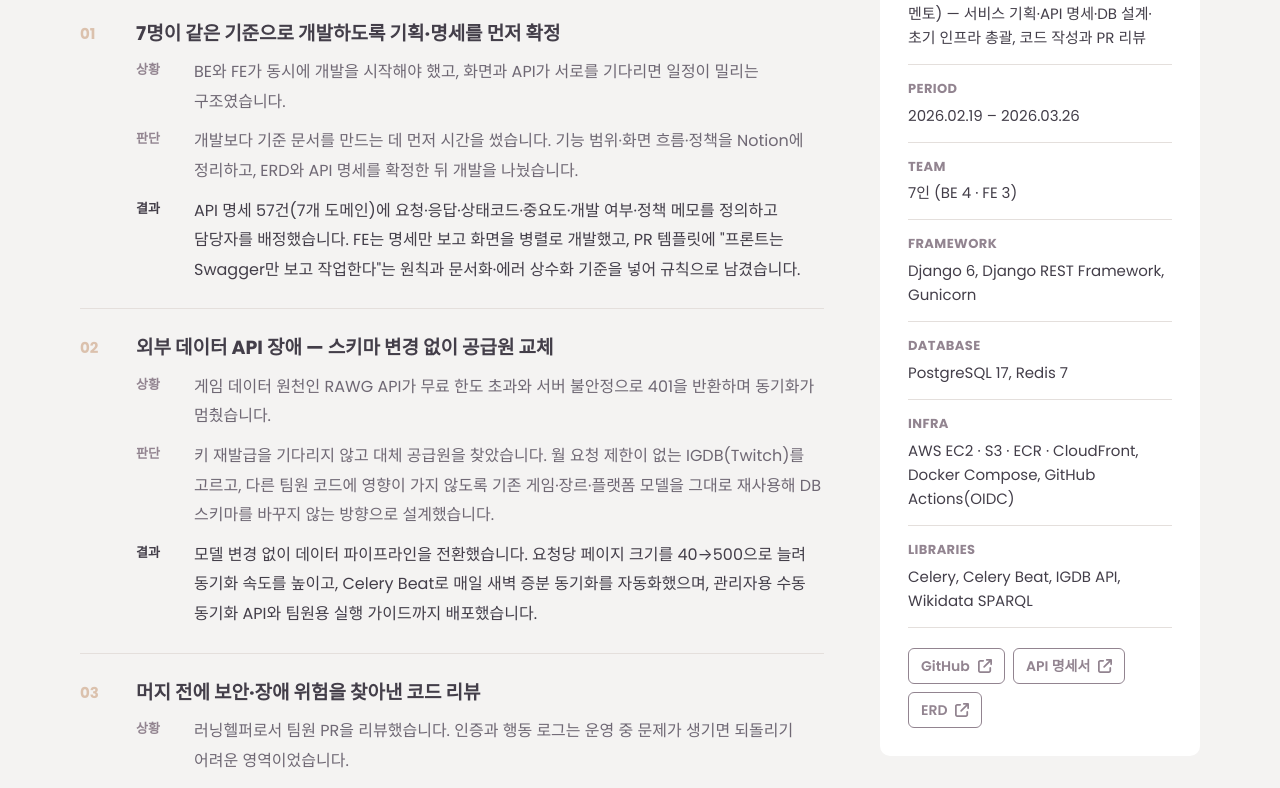
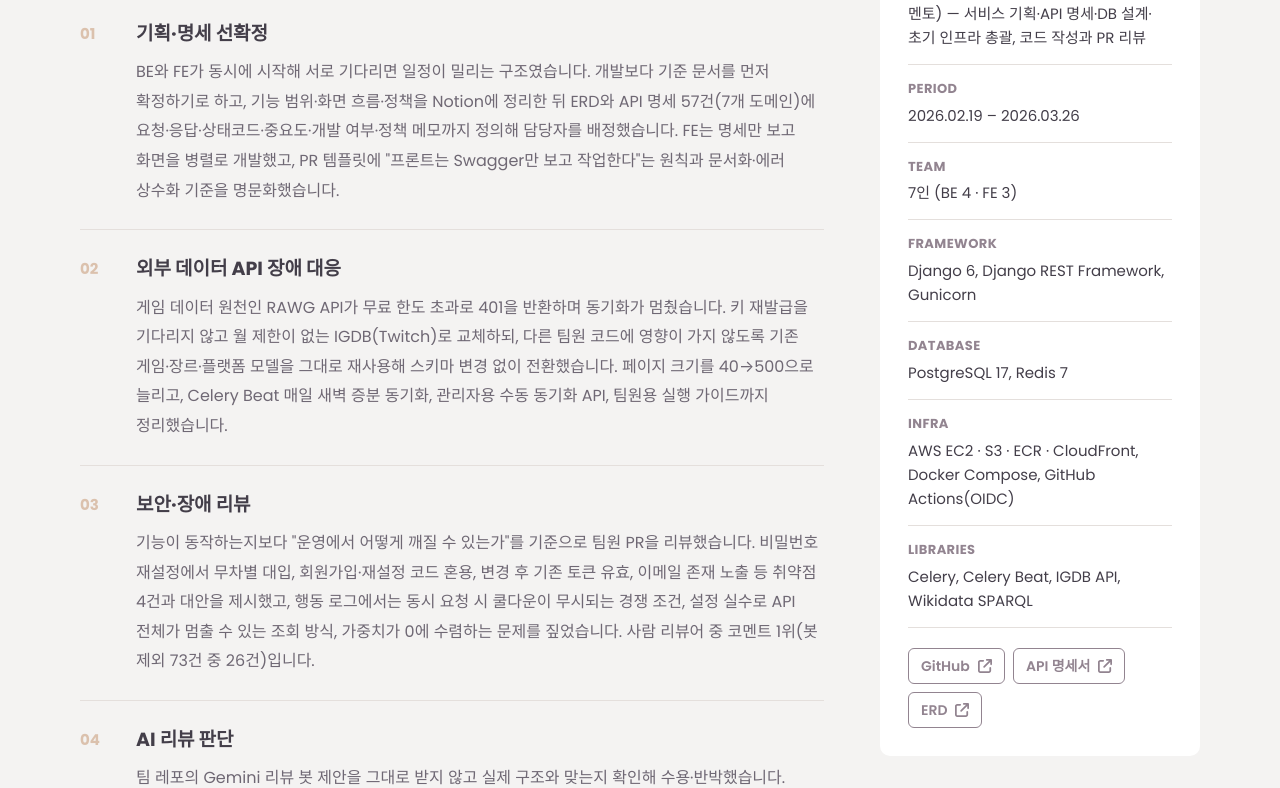
Before and after one commit to ji-min0/profile_page, a Next.js app: page /projects/gechu in a window 1280 px wide. Shown: the part 2490-3278 px from the top of the page. Built offline with nearby package versions, Linux system fonts and the light colour scheme; a web font is replaced by a local one.

Commit message:
Refactor: 문제 해결 사례를 제목과 한 문단 구성으로 정리

```diff
--- a/src/app/globals.css
+++ b/src/app/globals.css
@@ -791,40 +791,6 @@ img {
   background: var(--accent-soft);
 }
 
-/* 상황 · 판단 · 결과 */
-.steps {
-  display: grid;
-  gap: 10px;
-  margin-top: 4px;
-}
-
-.step {
-  display: grid;
-  grid-template-columns: 48px 1fr;
-  gap: 10px;
-}
-
-.step dt {
-  font-size: 13px;
-  font-weight: 700;
-  color: var(--accent);
-  padding-top: 3px;
-}
-
-.step dd {
-  color: var(--text-sub);
-  line-height: 1.85;
-  font-size: 16px;
-}
-
-.step-result dt {
-  color: var(--text);
-}
-
-.step-result dd {
-  color: var(--text);
-}
-
 .extras {
   margin-top: 56px;
 }
@@ -1048,10 +1014,6 @@ img {
   .pager {
     grid-template-columns: 1fr;
   }
-  .step {
-    grid-template-columns: 1fr;
-    gap: 2px;
-  }
   .diagram-zoom {
     opacity: 1;
   }
--- a/src/app/projects/[id]/page.tsx
+++ b/src/app/projects/[id]/page.tsx
@@ -2,7 +2,7 @@ import type { Metadata } from "next";
 import Link from "next/link";
 import { notFound } from "next/navigation";
 import { FaArrowLeft, FaArrowRight, FaArrowUpRightFromSquare, FaMagnifyingGlassPlus } from "react-icons/fa6";
-import { getProject, projects, type Highlight } from "@/data/projects";
+import { getProject, projects } from "@/data/projects";
 
 type Props = { params: Promise<{ id: string }> };
 
@@ -15,12 +15,6 @@ export async function generateMetadata({ params }: Props): Promise<Metadata> {
   if (!project) return {};
   return { title: project.title, description: project.summary };
 }
-
-const STEPS: { key: keyof Highlight; label: string }[] = [
-  { key: "situation", label: "상황" },
-  { key: "decision", label: "판단" },
-  { key: "result", label: "결과" },
-];
 
 export default async function ProjectDetail({ params }: Props) {
   const { id } = await params;
@@ -93,17 +87,7 @@ export default async function ProjectDetail({ params }: Props) {
                 <span className="highlight-num">{String(i + 1).padStart(2, "0")}</span>
                 <div>
                   <h3>{h.title}</h3>
-                  {h.body && <p>{h.body}</p>}
-                  {STEPS.some((s) => h[s.key]) && (
-                    <dl className="steps">
-                      {STEPS.filter((s) => h[s.key]).map((s) => (
-                        <div key={s.key} className={`step step-${s.key}`}>
-                          <dt>{s.label}</dt>
-                          <dd>{h[s.key]}</dd>
-                        </div>
-                      ))}
-                    </dl>
-                  )}
+                  <p>{h.body}</p>
                 </div>
               </div>
             ))}
--- a/src/data/projects.ts
+++ b/src/data/projects.ts
@@ -3,14 +3,7 @@ export type ProjectLink = { label: string; url: string };
 export type DetailImage = { src: string; caption: string };
 export type Diagram = DetailImage & { title: string; points?: string[] };
 
-/** 문제 해결 사례 — 상황 → 판단 → 결과. 셋 중 없는 항목은 body 하나로 써도 됨 */
-export type Highlight = {
-  title: string;
-  situation?: string;
-  decision?: string;
-  result?: string;
-  body?: string;
-};
+export type Highlight = { title: string; body: string };
 
 export type Project = {
   id: string;
@@ -75,34 +68,24 @@ export const projects: Project[] = [
     ],
     highlights: [
       {
-        title: "7명이 같은 기준으로 개발하도록 기획·명세를 먼저 확정",
-        situation: "BE와 FE가 동시에 개발을 시작해야 했고, 화면과 API가 서로를 기다리면 일정이 밀리는 구조였습니다.",
-        decision:
-          "개발보다 기준 문서를 만드는 데 먼저 시간을 썼습니다. 기능 범위·화면 흐름·정책을 Notion에 정리하고, ERD와 API 명세를 확정한 뒤 개발을 나눴습니다.",
-        result:
-          "API 명세 57건(7개 도메인)에 요청·응답·상태코드·중요도·개발 여부·정책 메모를 정의하고 담당자를 배정했습니다. FE는 명세만 보고 화면을 병렬로 개발했고, PR 템플릿에 \"프론트는 Swagger만 보고 작업한다\"는 원칙과 문서화·에러 상수화 기준을 넣어 규칙으로 남겼습니다.",
+        title: "기획·명세 선확정",
+        body:
+          "BE와 FE가 동시에 시작해 서로 기다리면 일정이 밀리는 구조였습니다. 개발보다 기준 문서를 먼저 확정하기로 하고, 기능 범위·화면 흐름·정책을 Notion에 정리한 뒤 ERD와 API 명세 57건(7개 도메인)에 요청·응답·상태코드·중요도·개발 여부·정책 메모까지 정의해 담당자를 배정했습니다. FE는 명세만 보고 화면을 병렬로 개발했고, PR 템플릿에 \"프론트는 Swagger만 보고 작업한다\"는 원칙과 문서화·에러 상수화 기준을 명문화했습니다.",
       },
       {
-        title: "외부 데이터 API 장애 — 스키마 변경 없이 공급원 교체",
-        situation: "게임 데이터 원천인 RAWG API가 무료 한도 초과와 서버 불안정으로 401을 반환하며 동기화가 멈췄습니다.",
-        decision:
-          "키 재발급을 기다리지 않고 대체 공급원을 찾았습니다. 월 요청 제한이 없는 IGDB(Twitch)를 고르고, 다른 팀원 코드에 영향이 가지 않도록 기존 게임·장르·플랫폼 모델을 그대로 재사용해 DB 스키마를 바꾸지 않는 방향으로 설계했습니다.",
-        result:
-          "모델 변경 없이 데이터 파이프라인을 전환했습니다. 요청당 페이지 크기를 40→500으로 늘려 동기화 속도를 높이고, Celery Beat로 매일 새벽 증분 동기화를 자동화했으며, 관리자용 수동 동기화 API와 팀원용 실행 가이드까지 배포했습니다.",
+        title: "외부 데이터 API 장애 대응",
+        body:
+          "게임 데이터 원천인 RAWG API가 무료 한도 초과로 401을 반환하며 동기화가 멈췄습니다. 키 재발급을 기다리지 않고 월 제한이 없는 IGDB(Twitch)로 교체하되, 다른 팀원 코드에 영향이 가지 않도록 기존 게임·장르·플랫폼 모델을 그대로 재사용해 스키마 변경 없이 전환했습니다. 페이지 크기를 40→500으로 늘리고, Celery Beat 매일 새벽 증분 동기화, 관리자용 수동 동기화 API, 팀원용 실행 가이드까지 정리했습니다.",
       },
       {
-        title: "머지 전에 보안·장애 위험을 찾아낸 코드 리뷰",
-        situation: "러닝헬퍼로서 팀원 PR을 리뷰했습니다. 인증과 행동 로그는 운영 중 문제가 생기면 되돌리기 어려운 영역이었습니다.",
-        decision: "기능이 동작하는지보다 \"운영에서 어떻게 깨질 수 있는가\"를 기준으로 봤습니다.",
-        result:
-          "비밀번호 재설정에서 인증코드 무제한 시도(무차별 대입), 회원가입·재설정 코드 혼용, 변경 후 기존 토큰 유효, 이메일 존재 여부 노출 등 취약점 4건과 대안을 제시했습니다. 행동 로그에서는 동시 요청 시 쿨다운이 무시되는 경쟁 조건, 관리자 설정 실수로 API 전체가 멈출 수 있는 조회 방식, 가중치가 0에 수렴하는 문제를 미리 짚었습니다. 사람 리뷰어 중 코멘트 1위(봇 제외 73건 중 26건)입니다.",
+        title: "보안·장애 리뷰",
+        body:
+          "기능이 동작하는지보다 \"운영에서 어떻게 깨질 수 있는가\"를 기준으로 팀원 PR을 리뷰했습니다. 비밀번호 재설정에서 무차별 대입, 회원가입·재설정 코드 혼용, 변경 후 기존 토큰 유효, 이메일 존재 노출 등 취약점 4건과 대안을 제시했고, 행동 로그에서는 동시 요청 시 쿨다운이 무시되는 경쟁 조건, 설정 실수로 API 전체가 멈출 수 있는 조회 방식, 가중치가 0에 수렴하는 문제를 짚었습니다. 사람 리뷰어 중 코멘트 1위(봇 제외 73건 중 26건)입니다.",
       },
       {
-        title: "AI 리뷰를 그대로 받지 않고 판단해서 적용",
-        situation: "팀 레포에 Gemini 코드 리뷰 봇을 붙여 모든 PR에 자동 리뷰가 달렸습니다.",
-        decision:
-          "제안을 일괄 수용하지 않고 실제 구조와 맞는지 확인한 뒤 수용하거나 반박했습니다. HSTS 추가 제안은 CloudFront가 이미 HTTPS 리다이렉트를 처리하고 있어 보류했고, 저장 방식 제안은 일괄 저장 시 갱신 필드를 명시하는 더 단순한 방법으로 대체했습니다.",
-        result: "실제 오류를 짚은 제안은 바로 반영하면서, AI 제안을 근거와 함께 걸러내는 리뷰 흐름을 유지했습니다.",
+        title: "AI 리뷰 판단",
+        body:
+          "팀 레포의 Gemini 리뷰 봇 제안을 그대로 받지 않고 실제 구조와 맞는지 확인해 수용·반박했습니다. HSTS 제안은 CloudFront가 이미 HTTPS 리다이렉트를 처리해 보류하고, 저장 방식 제안은 일괄 저장 시 갱신 필드를 명시하는 더 단순한 방법으로 대체했으며, 실제 오류를 짚은 제안은 바로 반영했습니다.",
       },
     ],
     extras: [
@@ -168,35 +151,24 @@ export const projects: Project[] = [
     ],
     highlights: [
       {
-        title: "방송 상태가 실제와 어긋나는 문제 — 이벤트 기반 동기화",
-        situation:
-          "송출자가 방송을 켜고 끄는 시점을 서버가 알 방법이 없어, 서비스 화면의 \"라이브 중\" 표시가 실제 방송과 어긋났습니다.",
-        decision:
-          "서버가 주기적으로 상태를 물어보는 폴링 대신, AWS가 상태 변화를 알려주는 방식을 택했습니다. IVS 상태 이벤트를 EventBridge로 받아 서버 웹훅으로 전달하고, API Key 헤더로 요청을 검증했습니다.",
-        result:
-          "방송 시작·종료가 서비스 상태에 실시간으로 반영되고, 상태 변경에 맞춰 알림까지 비동기로 이어집니다. 서버는 CloudFront 경유 접속만 허용하도록 보안그룹을 제한했고, 이벤트 규칙과 권한 설정은 CloudFormation으로 코드화했습니다.",
+        title: "방송 상태 동기화",
+        body:
+          "송출자가 방송을 켜고 끄는 시점을 서버가 알 수 없어 \"라이브 중\" 표시가 실제 방송과 어긋났습니다. 폴링 대신 AWS가 상태 변화를 알려주는 방식을 택해 IVS 이벤트 → EventBridge → FastAPI 웹훅으로 연결하고 API Key 헤더로 검증했습니다. 방송 시작·종료가 실시간으로 반영되고 알림도 비동기로 이어지며, 서버는 CloudFront 경유 접속만 허용하고 이벤트 규칙·권한은 CloudFormation으로 코드화했습니다.",
       },
       {
-        title: "권한 있는 사람만 영상을 보게 하기",
-        situation: "영상 주소가 노출되면 공연 대상이 아닌 사람도 누구나 시청할 수 있는 구조였습니다.",
-        decision:
-          "IVS 비공개 채널을 쓰고, AWS 공식 규격(ES384 서명)의 시청 토큰을 서버가 발급하도록 설계했습니다. 콘서트 세션을 만들면 채널이 자동으로 생성되게 해 운영자가 AWS 콘솔을 직접 만질 필요를 없앴습니다.",
-        result:
-          "공개 / 관리자 전용 / 티켓 필요 3단계 권한을 확인한 뒤에만 만료 시간이 있는 토큰을 발급하고, 재발급 로직으로 시청 중 끊김을 막았습니다. 채널 발급·연장·강제 종료·삭제는 서비스 로직과 분리해 관리하고, 티켓 구매 연동은 확장 지점으로 설계해 두었습니다.",
+        title: "시청 권한",
+        body:
+          "영상 주소가 노출되면 누구나 시청할 수 있는 구조를 막기 위해 IVS 비공개 채널과 ES384 서명 토큰을 썼습니다. 공개 / 관리자 전용 / 티켓 필요 3단계 권한을 확인한 뒤에만 만료 시간이 있는 토큰을 발급하고, 재발급 로직으로 시청 중 끊김을 막았습니다. 세션을 만들면 채널이 자동 생성돼 운영자가 AWS 콘솔을 만질 필요가 없고, 티켓 구매 연동은 확장 지점으로 설계해 두었습니다.",
       },
       {
-        title: "배포 스크립트의 자격증명 노출 위험 제거",
-        situation: "배포할 때 비밀번호 기반 docker login을 사용해 GitHub Actions에서 보안 경고가 발생했습니다.",
-        decision: "AWS 공식 권장 방식을 찾아, EC2에 부여된 IAM 역할로 이미지 저장소(ECR)에 인증하도록 바꿨습니다.",
-        result:
-          "배포 스크립트에서 비밀번호를 없애 보안 경고를 해결했습니다. 민감한 환경변수는 GitHub Secrets로 옮기고, CI를 통과한 뒤에만 테스트가 돌도록 파이프라인을 정비했습니다.",
+        title: "배포 보안",
+        body:
+          "비밀번호 기반 docker login 때문에 GitHub Actions에서 보안 경고가 나자, AWS 권장 방식대로 EC2에 부여된 IAM 역할로 ECR에 인증하도록 바꿔 배포 스크립트에서 비밀번호를 없앴습니다. 민감한 환경변수는 GitHub Secrets로 옮기고, CI 통과 후에만 테스트가 돌도록 파이프라인을 정비했습니다.",
       },
       {
-        title: "FE가 백엔드를 기다리지 않게 하기",
-        situation: "스트리밍 기능은 실제 방송과 로그인 토큰이 있어야 테스트할 수 있어 FE 작업이 자주 막혔습니다.",
-        decision: "기능 개발과 별개로 \"테스트를 가능하게 하는 도구\"를 먼저 만들었습니다.",
-        result:
-          "테스트 유저·아티스트 시드 데이터, 토큰 발급 스크립트, 송출 모니터링 페이지를 제공해 FE가 Swagger에서 바로 인증 API를 호출하고 실제 방송 없이 연동을 테스트하게 했습니다. 알림 기능 리뷰에서는 \"시간 변경·라이브 시작·취소·종료만 알린다\"는 범위를 제안해 과잉 알림을 줄였습니다.",
+        title: "FE 협업 환경",
+        body:
+          "스트리밍 기능은 실제 방송과 로그인 토큰이 있어야 테스트할 수 있어 FE 작업이 자주 막혔습니다. 테스트 유저·아티스트 시드, 토큰 발급 스크립트, 송출 모니터링 페이지를 먼저 만들어 FE가 Swagger에서 바로 인증 API를 호출하고 실제 방송 없이 연동을 테스트하게 했습니다. 알림 리뷰에서는 \"시간 변경·라이브 시작·취소·종료만 알린다\"는 범위를 제안해 과잉 알림을 줄였습니다.",
       },
     ],
     extras: [
@@ -259,29 +231,19 @@ export const projects: Project[] = [
     ],
     highlights: [
       {
-        title: "29인 프로젝트에서 파트 코드를 명세 기준으로 재정비",
-        situation:
-          "쪽지시험 파트를 여러 명이 나눠 구현하면서 API마다 권한 처리, 요청·응답 형식, 예외 처리가 명세와 조금씩 달라졌습니다.",
-        decision:
-          "학생 권한 체계를 새로 만드는 작업을 기회로 삼아, 하나씩 고치는 대신 공통 권한을 상속받는 구조로 기존 API를 한 번에 정리하기로 했습니다.",
-        result:
-          "팀원들이 작성한 기존 API를 공통 권한 상속 구조로 정비하고, 명세와 어긋난 요청·응답 형식과 누락된 409 처리를 함께 고쳤습니다. 409 예외를 전역으로 올려 다른 도메인도 재사용하게 했고, 다른 팀원 PR에서 누락된 마이그레이션 파일도 찾아 반영했습니다.",
+        title: "명세 기준 재정비",
+        body:
+          "여러 명이 나눠 구현하면서 API마다 권한 처리·요청/응답 형식·예외 처리가 명세와 조금씩 달라져 있었습니다. 학생 권한 체계를 만드는 작업을 기회로 삼아 기존 API를 공통 권한 상속 구조로 한 번에 정리하고, 명세와 어긋난 형식과 누락된 409를 고쳐 409 예외를 전역으로 올렸습니다. 다른 팀원 PR에서 누락된 마이그레이션도 찾아 반영했습니다.",
       },
       {
-        title: "조회할 때마다 다시 채점하던 구조를 제출 시 저장으로",
-        situation:
-          "기존 코드는 결과를 조회할 때마다 제출 답안을 다시 채점했고, 답안 저장 형식도 제각각이라 방어 코드가 계속 늘어나고 있었습니다.",
-        decision:
-          "채점은 한 번이면 충분하다고 보고, 제출 시점에 채점 결과를 저장하고 조회는 저장된 결과만 읽도록 책임을 나눴습니다. 답안 형식은 하나로 정규화했습니다.",
-        result: "7개 파일에서 약 200줄이 줄었고, 불필요해진 재채점 로직을 지워 관리자 응시 내역 API도 단순해졌습니다.",
+        title: "채점 구조 재설계",
+        body:
+          "결과를 조회할 때마다 답안을 다시 채점하고, 답안 형식도 제각각이라 방어 코드가 계속 늘던 구조였습니다. 채점은 한 번이면 충분하다고 보고 제출 시 1회 채점해 저장하고 조회는 저장된 결과만 읽도록 책임을 나눴으며, 답안 형식을 하나로 정규화했습니다. 7개 파일에서 약 200줄이 줄고 관리자 응시 내역 API도 단순해졌습니다.",
       },
       {
-        title: "FE가 상황을 정확히 구분할 수 있는 응답 설계",
-        situation:
-          "시험은 \"아직 안 열림 / 진행 중 / 종료 / 잠김 / 중복 배포\"처럼 상태가 많아, 모두 400으로 돌려주면 FE가 어떤 안내를 띄울지 알 수 없었습니다.",
-        decision: "상황마다 의미가 다른 상태코드를 쓰기로 했습니다.",
-        result:
-          "409(중복 배포·상태 충돌), 410(종료된 시험), 423(시작 전이거나 잠긴 시험) 커스텀 예외를 정의했습니다. 과거 시각 배포 금지, 최소 응시시간 30분, 제출 2회 제한, 시험-기수 관계 검증 같은 정책도 서버에서 검증합니다.",
+        title: "상태코드·정책 설계",
+        body:
+          "시험은 아직 안 열림·진행 중·종료·잠김·중복 배포처럼 상태가 많아, 모두 400으로 돌려주면 FE가 어떤 안내를 띄울지 알 수 없었습니다. 409(중복 배포·상태 충돌), 410(종료된 시험), 423(시작 전·잠긴 시험)으로 나눈 커스텀 예외를 정의했고, 과거 시각 배포 금지, 최소 응시시간 30분, 제출 2회 제한, 시험-기수 관계 검증 같은 정책도 서버에서 검증합니다.",
       },
     ],
     extras: [
@@ -322,37 +284,31 @@ export const projects: Project[] = [
     ],
     highlights: [
       {
-        title: "현장 경험을 출퇴근 정책으로",
-        decision:
-          "메가박스 다른 지점에서 근무한 경험을 바탕으로, 법정 휴게시간(4시간 미만 없음, 4~8시간 30분, 8시간 60분)을 퇴근 조건으로 걸고, 출근·휴식·복귀·퇴근 4단계를 흐름도로 정의했습니다.",
-        result:
-          "휴게시간을 채우지 않으면 퇴근할 수 없고, 휴식 없이 복귀만 누르면 휴식 30분이 자동 입력되며, 하루 두 번 출근은 막히도록 정책을 정했습니다.",
+        title: "현장 경험을 정책으로",
+        body:
+          "메가박스 다른 지점에서 직접 근무한 경험을 바탕으로 기획했습니다. 근로기준법 휴게시간(4시간 미만 없음, 4~8시간 30분, 8시간 60분)을 채우지 않으면 퇴근할 수 없게 하고, 출근·휴식·복귀·퇴근 4단계를 흐름도로 정의했습니다.",
       },
       {
-        title: "기능 간 연동과 결재 흐름 설계",
-        decision:
-          "휴무·교대·대타 신청을 하나의 결재 흐름으로 묶었습니다. 신청에 대기/승인/반려 상태와 승인자를 두고, 바이저 이상·일반 크루·출근용 계정으로 권한을 나눴습니다.",
-        result:
-          "승인된 휴무일은 스케줄 등록 시 자동으로 막히고, 교대·대타가 승인되면 스케줄에 자동 반영되며, 신청은 커뮤니티에 자동 게시됩니다.",
+        title: "현장 실수를 예상한 예외 처리",
+        body:
+          "휴식 버튼 없이 복귀만 누르면 휴식 30분을 자동 입력하고, 하루 두 번 출근을 막았습니다. 바이저 이상·일반 크루·출근용 계정으로 직급별 권한을 나눴습니다.",
       },
       {
-        title: "실제 급여 업무 기준의 데이터 구조",
-        decision:
-          "계산에 필요한 기준을 모두 테이블로 분리했습니다. 직원별 시급 이력(적용 기간), 연도별 최저시급, 시행일 기준 4대보험 요율, 법정 공휴일을 따로 두었습니다.",
-        result:
-          "월 급여에 주간·야간·주휴·연차·공휴일 수당과 4대보험 공제, 실지급액까지 담는 구조가 됐습니다. 주민번호 암호화 권장안은 실제 구현에서 Fernet 암호화로 반영됐습니다.",
+        title: "기능 간 연동 설계",
+        body:
+          "승인된 휴무일은 스케줄 등록 시 자동으로 막히고, 교대·대타가 승인되면 스케줄에 자동 반영되며, 신청은 커뮤니티에 자동 게시됩니다. 신청에는 대기/승인/반려 상태와 승인자를 두어 결재 흐름을 만들었습니다.",
       },
       {
-        title: "커뮤니티 게시판 개발",
-        situation: "게시글을 수정한 뒤 응답에 댓글·작성자 관계가 갱신되지 않아, 프론트에서 수정 내용이 바로 보이지 않았습니다.",
-        decision: "관계를 joinedload로 함께 불러오고, 수정 후 세션을 만료시켜 최신 상태를 다시 읽도록 했습니다.",
-        result: "프론트가 수정 내용을 즉시 확인할 수 있게 됐습니다.",
+        title: "급여 계산 구조",
+        body:
+          "직원별 시급 이력, 연도별 최저시급, 시행일 기준 4대보험 요율, 법정 공휴일을 테이블로 분리하고, 주간·야간·주휴·연차·공휴일 수당과 공제·실지급액까지 담는 구조로 설계했습니다. 주민번호 암호화 권장안은 실제 구현에서 Fernet 암호화로 반영됐습니다.",
       },
     ],
     extras: [
       "커뮤니티 테이블 설계·생성, 교대·휴무 신청과 게시글의 관계를 FK에서 ORM 조인으로 변경",
       "커뮤니티 API와 직급별 권한 관리, 댓글 cascade, 게시글·댓글 페이지네이션, 댓글 좋아요, 카테고리별 게시글 수 API",
       "created_at·updated_at 공통 Mixin 분리, KST 타임스탬프 기본값 오류 수정",
+      "수정 후 응답에 댓글·작성자 관계가 갱신되지 않던 문제를 joinedload와 세션 만료 처리로 해결해 프론트가 수정 내용을 즉시 확인하게 함",
       "Alembic 마이그레이션과 isort·black·flake8 도입, CI 의존성 캐싱",
       "ERD 13개 테이블 중 11개가 실제 구현으로 이어졌고, 서비스는 이후 35개 테이블 규모로 확장",
     ],
```
